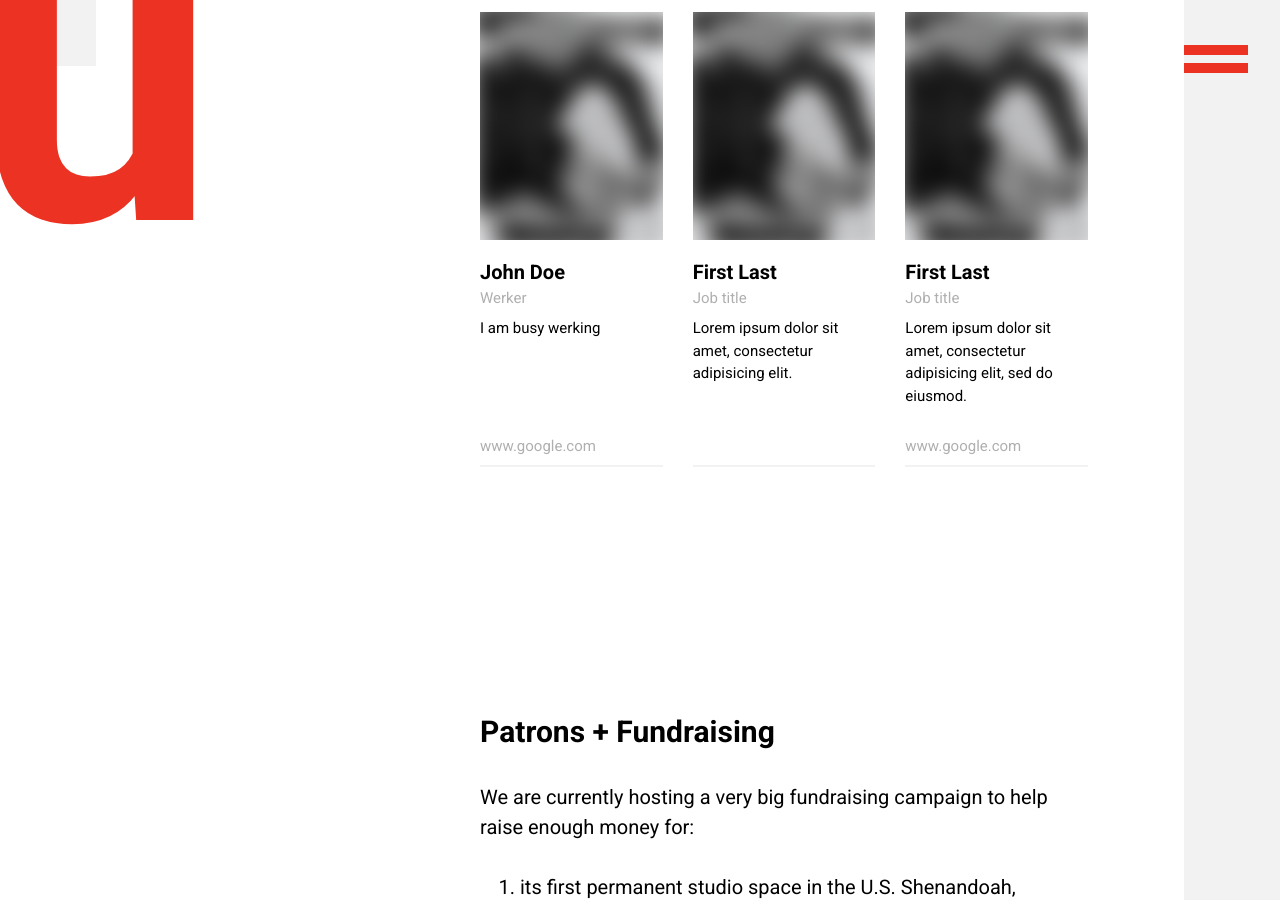
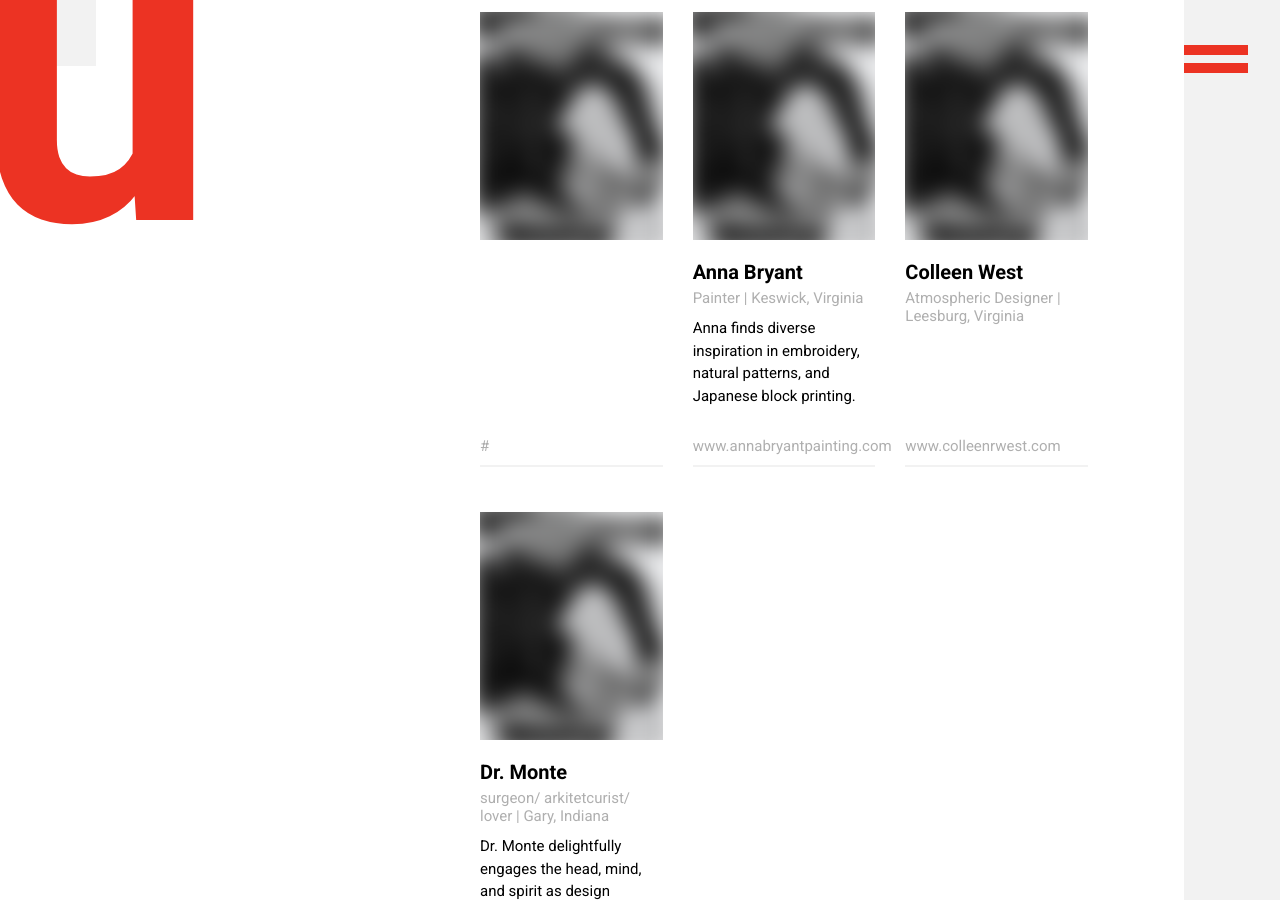
Before and after one commit to umbauschool/umbauschool.github.io, a Jekyll site: the page built from index.md, in a window 1280 px wide and 900 px high, scrolled down 8215 px. Built offline with Jekyll 4.4.1, drawn with Linux system fonts in a browser that asks for light colours; some of the changed text lies outside the part shown.

Commit message:
Update index.md

```diff
--- a/index.md
+++ b/index.md
@@ -75,7 +75,7 @@ _2019 fall session full_
 
 # About
 
-umbau is to re-define the role of the architect, even the name. We will leave ‘architect’, and instead, breed LANDERS.
+umbau is to re-define the role of the architect, even the name. We will leave ‘architect’, and instead, breed **LANDERS**.
 
 umbau, a guerilla studio and radical architecture and design school, is experimenting with other ways of doing. We are an unconventional school for unconventional times. Our emphasis is to breed a new way of thinking: one that savors uncertainty, thrives on disruption, and transforms the educational system.
 
@@ -111,25 +111,30 @@ William Tate founded umbau in 2001 as an educational non-profit and guerilla stu
 
 {% include card.html
     img="/img/student_z.jpg"
-    name="John Doe"
-    title="Werker"
-    bio="I am busy werking"
-    website="http://www.google.com"
+    website="#"
 %}
 
 {% include card.html
     img="/img/student_z.jpg"
-    name="First Last"
-    title="Job title"
-    bio="Lorem ipsum dolor sit amet, consectetur adipisicing elit."
+    name="Anna Bryant"
+    title="Painter | Keswick, Virginia"
+    bio="Anna finds diverse inspiration in embroidery, natural patterns, and Japanese block printing."
+    website="http://www.annabryantpainting.com"
 %}
 
 {% include card.html
     img="/img/student_z.jpg"
-    name="First Last"
-    title="Job title"
-    bio="Lorem ipsum dolor sit amet, consectetur adipisicing elit, sed do eiusmod."
-    website="http://www.google.com"
+    name="Colleen West"
+    title="Atmospheric Designer | Leesburg, Virginia"
+    website="http://www.colleenrwest.com"
+%}
+
+{% include card.html
+    img="/img/student_z.jpg"
+    name="Dr. Monte"
+    title="surgeon/ arkitetcurist/ lover | Gary, Indiana"
+    bio="Dr. Monte delightfully engages the head, mind, and spirit as design material."
+    organization="AMoDAOS"
 %}
 
 </div>
```
